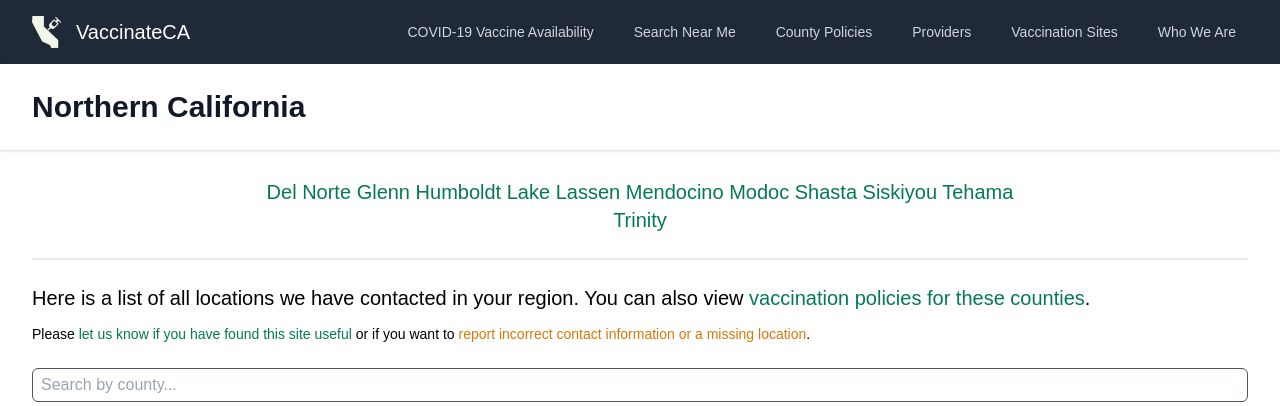
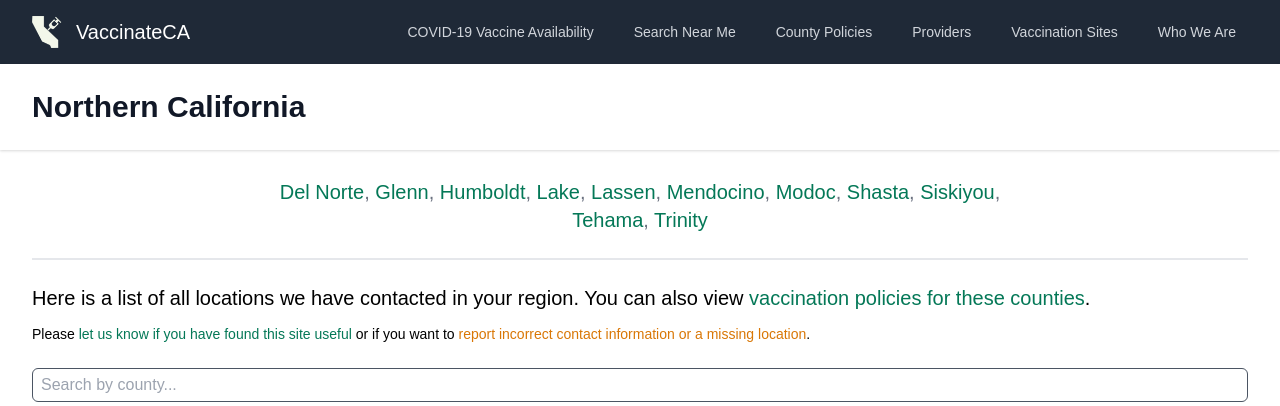
Before and after one commit to CAVaccineInventory/site, a Jekyll site: the page built from _regions/northern_california.md, in a window 1280 px wide, cut to the strip 0-406 px from the top of the page. Built offline with Jekyll 4.4.1, drawn with Linux system fonts in a browser that asks for light colours; some web fonts are replaced; comment, search, counter and statistics services are not loaded.

Commit message:
Add back comma

```diff
--- a/_layouts/region.html
+++ b/_layouts/region.html
@@ -14,10 +14,9 @@
           <div class="bg-white">
             <div class="lg:text-center">
               <p class="mt-1 max-w-3xl text-xl text-gray-500 lg:mx-auto">
-                {% for county in site.counties %}
-                  {% if county.region == page.title %}
-                    <a href="{{ county.url }}">{{ county.title }}</a>
-                  {% endif %}
+                {% assign counties = site.counties | where:"region", page.title %}
+                {% for county in counties %}
+                  <a href="{{ county.url }}">{{ county.title }}</a>{% if forloop.last %}{% else %},{% endif %}
                 {% endfor %}
               </p>
 
```
